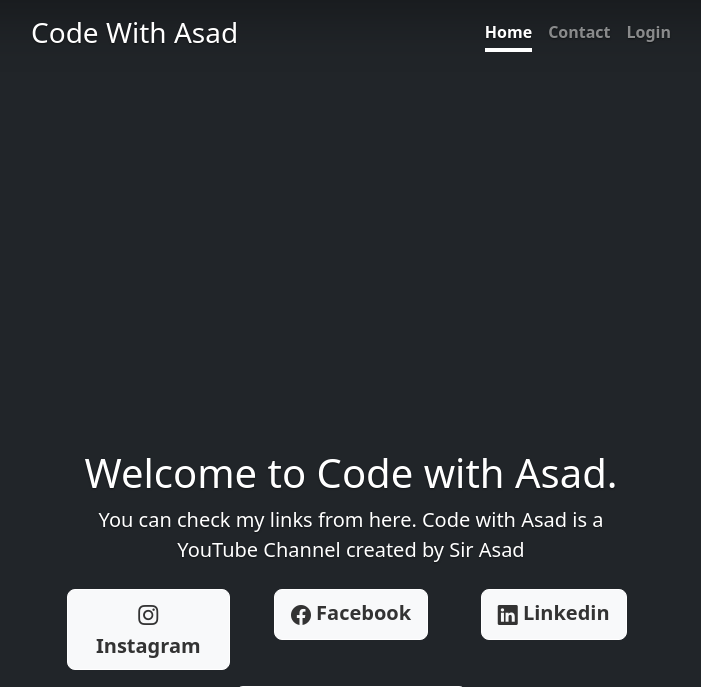
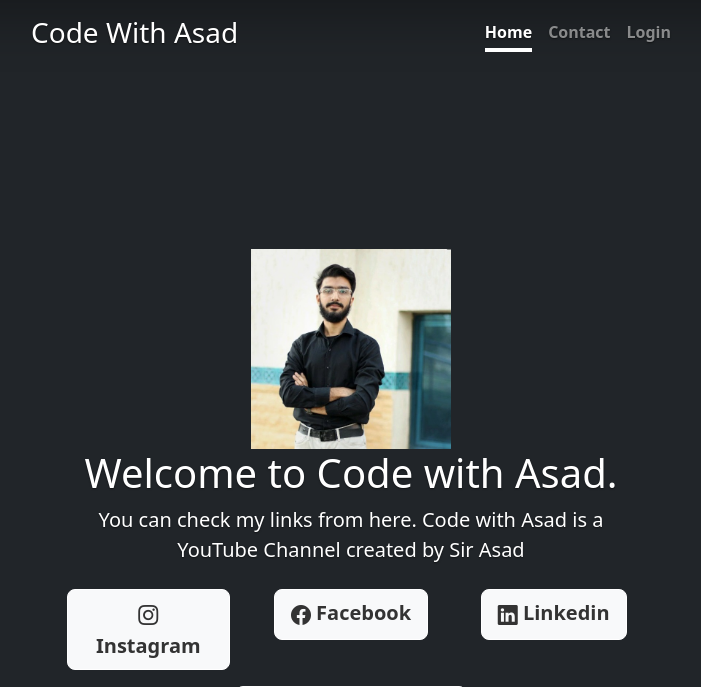
Before and after one commit to MAsad2723/firstdjangoproject, a Django app: page / in a window 1280 px wide. Shown: the top 687 px of the page, without its empty margins (289-990 px from the left). Run offline with Django 4.2, Linux system fonts and the light colour scheme; a user stored in the database is signed in; some libraries are stand-ins or nearby versions.

Commit message:
Added Profile

```diff
--- a/loginsignup/settings.py
+++ b/loginsignup/settings.py
@@ -25,7 +25,7 @@
 # SECURITY WARNING: don't run with debug turned on in production!
 DEBUG = True
 
-ALLOWED_HOSTS = ['asadfurqan18.pythonanywhere.com', 'http://127.0.0.1:8000/', 'https://firstdjangoproject.vercel.app/']
+ALLOWED_HOSTS = []
 
 
 # Application definition
--- a/templates/home.html
+++ b/templates/home.html
@@ -1,6 +1,10 @@
 {% extends "index.html" %}
 {% block body %}
+{% load static %}
 <div class="container">
+    <div class="image">
+        <img src={% static "linkedinProfile.jpeg" %} alt="" height='200px'>
+    </div>
     <div class="px-3">
         <h1>Welcome to Code with Asad.</h1>
         <p class="lead">You can check my links from here. Code with Asad is a YouTube Channel created by Sir Asad</p>
--- a/templates/index.html
+++ b/templates/index.html
@@ -81,7 +81,7 @@
             <div>
                 <h3 class="float-md-start mb-0">Code With Asad</h3>
                 <nav class="nav nav-masthead justify-content-center float-md-end">
-                    <a class="nav-link fw-bold py-1 px-0 active" aria-current="page" href="#">Home</a>
+                    <a class="nav-link fw-bold py-1 px-0 active" aria-current="page" href="/">Home</a>
                     <a class="nav-link fw-bold py-1 px-0" href="/">Contact</a>
                     <a class="nav-link fw-bold py-1 px-0" href="/login">Login</a>
                 </nav>
@@ -98,5 +98,6 @@
     <script src="https://getbootstrap.com/docs/5.3/dist/js/bootstrap.bundle.min.js"
         integrity="sha384-C6RzsynM9kWDrMNeT87bh95OGNyZPhcTNXj1NW7RuBCsyN/o0jlpcV8Qyq46cDfL"
         crossorigin="anonymous"></script>
-    </body>
+</body>
+
 </html>
```
Also changed, not shown: db.sqlite3, static/linkedinProfile.jpeg (added).
